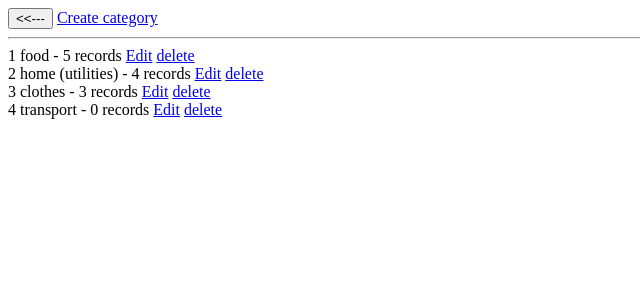
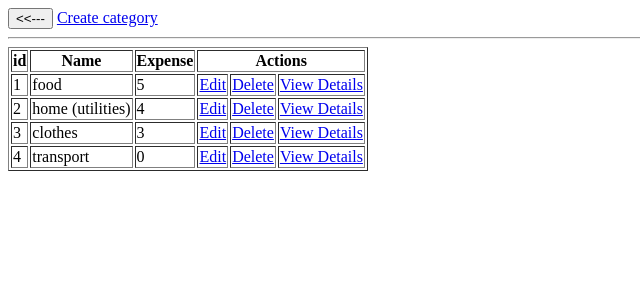
Before and after one commit to duk1edev/ansta_expenses, a Django app: page /expenses/category/ in a window 1280 px wide. Shown: the top 300 px of the page, without its empty margins (0-640 px from the left). Run offline with Django 3.2, Linux system fonts and the light colour scheme; data comes from the database, SQL or seed files in the repository.

Commit message:
add detail view for each Category and total sum per year-month

```diff
--- a/TODO.txt
+++ b/TODO.txt
@@ -28,7 +28,7 @@
   + 11. Add delete view for `expenses.Category`.
   + 12. In `expenses.CategoryDelete` add total count of expenses that will be deleted.
 
-   13. Add detail view for `expenses.Category` with total summary per year-month.
+  + 13. Add detail view for `expenses.Category` with total summary per year-month.
 
    14. Add option to change perPage items on list views.
    15. Add total items to `_pagination.html`
--- a/expenses/templates/expenses/category_form.html
+++ b/expenses/templates/expenses/category_form.html
@@ -5,12 +5,25 @@
 <a href="{% url 'expenses:category-create' %}">Create category</a>
 <hr>
 
-{% for category in count_category %}
-{{ category.id }} {{ category.name }}<small></small>  -    {{ category.expense__count }} records <a href="{% url 'expenses:category-edit' pk=category.id %}">Edit</a>
-<a href="{% url 'expenses:category-delete' category.id %}">delete</a>
-
+<table border="1">
+    <tr>
+        <th>id</th>
+        <th>Name</th>
+        <th>Expense</th>
+        <th colspan="3">Actions</th>
+    </tr>
+    {% for category in count_category %}
+    <tr>
+        <td>{{ category.id }}</td>
+        <td>{{ category.name }}</td>
+        <td>{{ category.expense__count }}</td>
+        <td><a href="{% url 'expenses:category-edit' pk=category.id %}">Edit</a></td>
+        <td><a href="{% url 'expenses:category-delete' category.id %}">Delete</a></td>
+        <td><a href="{% url 'expenses:category-detail' category.id %}">View Details</a></td>
+    </tr>
+    {% endfor %}
+</table>
 <br/>
 
-{% endfor %}
 
 {% endblock %}
--- a/expenses/urls.py
+++ b/expenses/urls.py
@@ -1,7 +1,7 @@
 from django.views.generic import CreateView, UpdateView, DeleteView
 from django.urls import path, reverse_lazy
 from .models import Expense, Category
-from .views import ExpenseListView, CategoryView, CreateCategory, UpdateCategory, DeleteCategory
+from .views import ExpenseListView, CategoryView, CreateCategory, UpdateCategory, DeleteCategory, CategoryDetailView
 urlpatterns = [
     path('expense/list/',
          ExpenseListView.as_view(),
@@ -38,4 +38,5 @@ urlpatterns = [
     path('category/<int:pk>/delete/',
          DeleteCategory.as_view(),
          name='category-delete'),
+    path('category/<int:pk>/detail/', CategoryDetailView.as_view(), name='category-detail'),
 ]
--- a/expenses/views.py
+++ b/expenses/views.py
@@ -1,16 +1,15 @@
 from django.contrib import messages
-from django.core.exceptions import ValidationError
 from django.db.models import Count
 from django.http import HttpResponseRedirect
 from django.shortcuts import redirect
 from django.urls import reverse_lazy
 from django.views.generic.list import ListView
 from django.views.generic.edit import CreateView, UpdateView, DeleteView
+from django.views.generic.detail import DetailView
 from .forms import ExpenseSearchForm
 from .models import Expense, Category
 from .reports import summary_per_category, summary_per_year_month, total_amount, total_amount_delete
-from collections import Counter
-from django.db.models import Sum
+
 
 class ExpenseListView(ListView):
     model = Expense
@@ -109,3 +108,13 @@ class DeleteCategory(DeleteView):
         context = super().get_context_data(**kwargs)
         context['sum'] = total_amount_delete(self.kwargs.get('pk'))
         return context
+
+class CategoryDetailView(DetailView):
+    model = Category
+
+    def get_context_data(self, **kwargs):
+        context = super().get_context_data(**kwargs)
+        queryset = Expense.objects.all().filter(category__pk=self.kwargs.get('pk'))
+        context['all_expenses'] = queryset
+        context['summary_per_year_month'] = summary_per_year_month(queryset)
+        return context
```
Also changed, not shown: expenses/templates/expenses/category_detail.html (added, +28 -0 lines).
